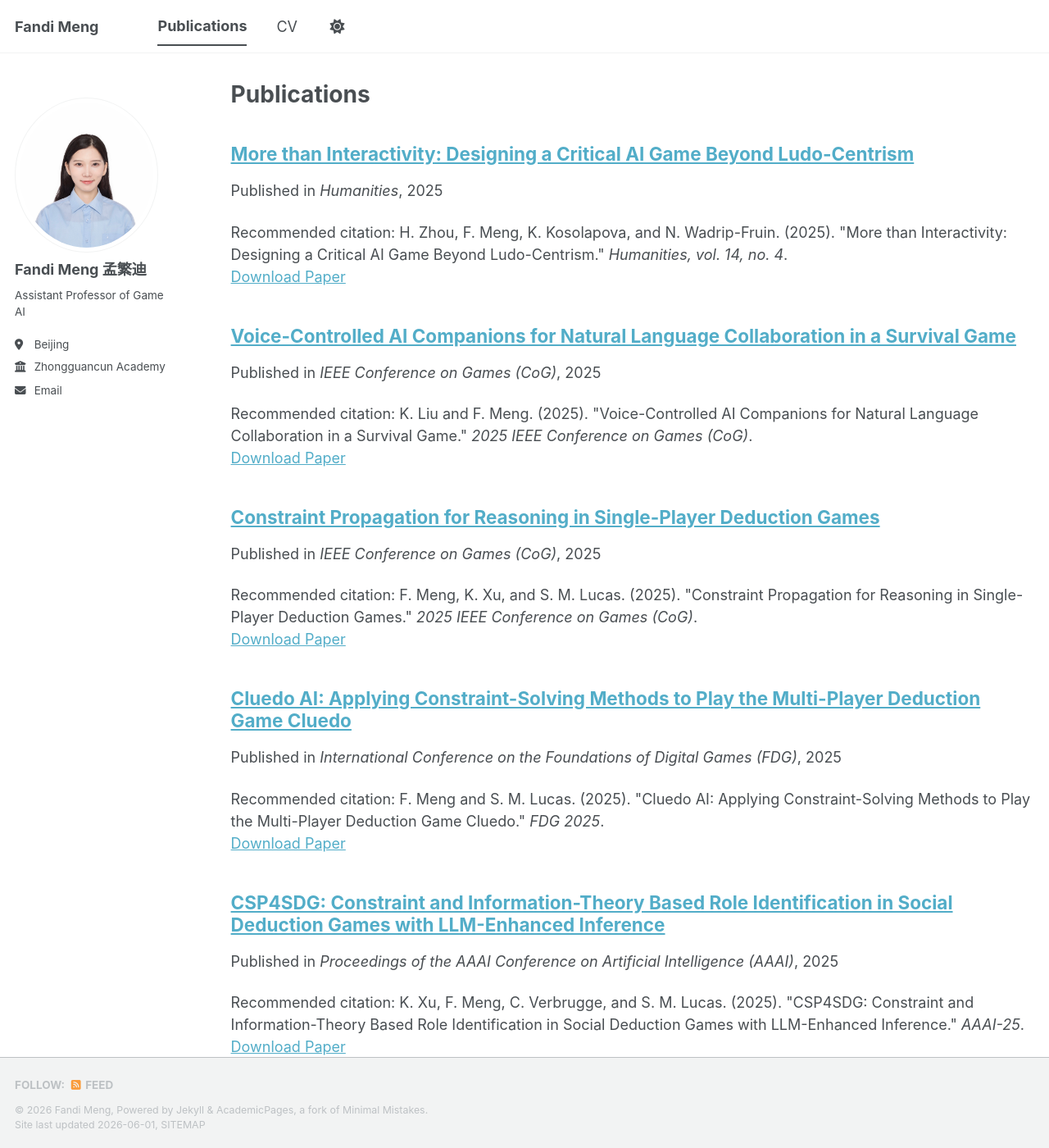
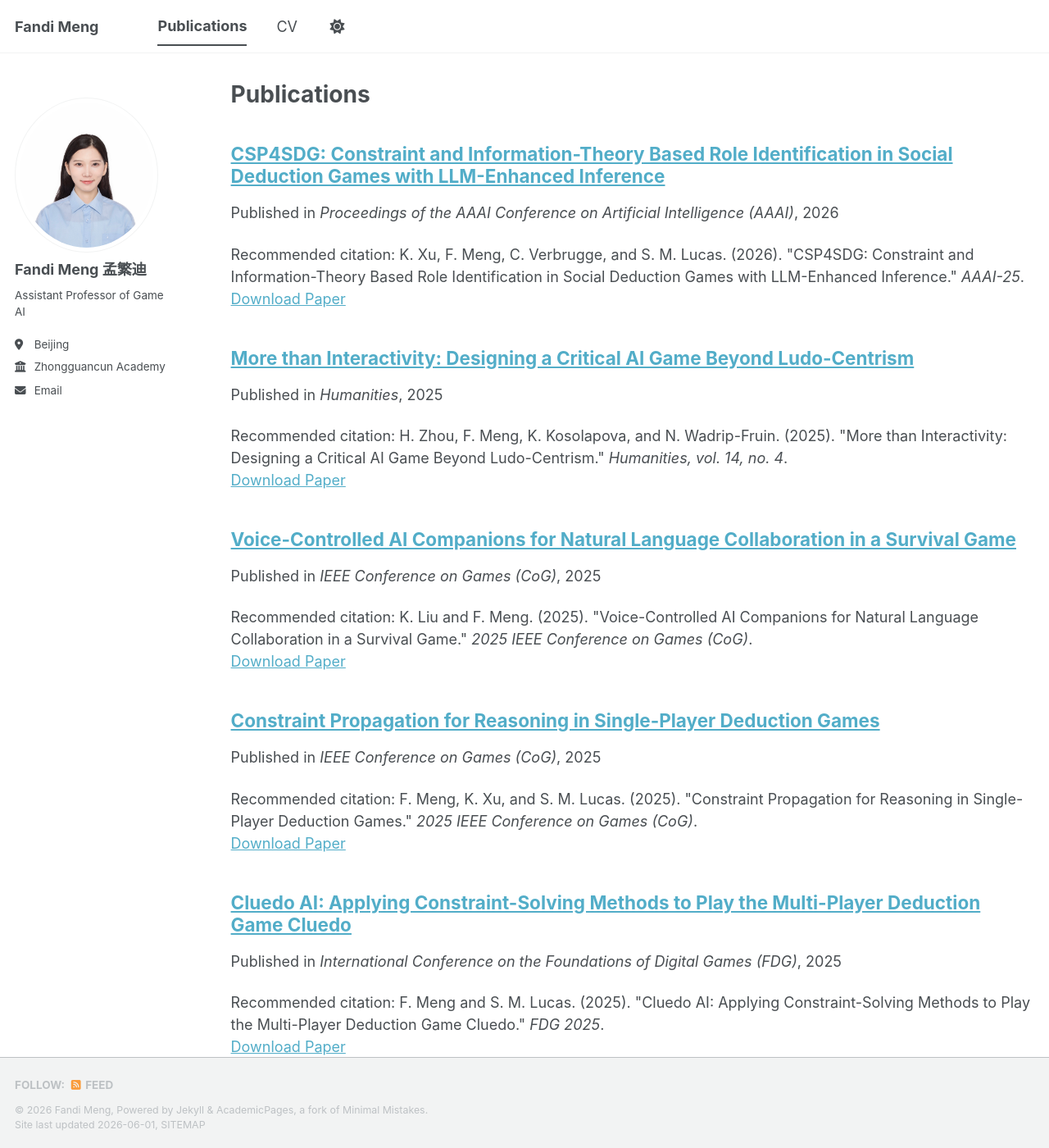
Before and after one commit to fandi-meng-qm/fandi-meng-qm.github.io, a Jekyll site: the page built from _pages/publications.md, in a window 1280 px wide and 1400 px high. Shown: the whole window at 82% size. Built offline with Jekyll 4.4.1, drawn with Linux system fonts in a browser that asks for light colours; a script bundle is joined from its source files by our own code; library files that are not in the unit come from our copies.

Commit message:
Update 2025-02-01-csp4sdg-aaai.md

```diff
--- a/_publications/2025-02-01-csp4sdg-aaai.md
+++ b/_publications/2025-02-01-csp4sdg-aaai.md
@@ -2,8 +2,8 @@
 title: "CSP4SDG: Constraint and Information-Theory Based Role Identification in Social Deduction Games with LLM-Enhanced Inference"
 collection: publications
 permalink: /publication/2025-csp4sdg-aaai
-date: 2025-02-01
+date: 2026-02-01
 venue: 'Proceedings of the AAAI Conference on Artificial Intelligence (AAAI)'
 paperurl: '#'
-citation: 'K. Xu, F. Meng, C. Verbrugge, and S. M. Lucas. (2025). &quot;CSP4SDG: Constraint and Information-Theory Based Role Identification in Social Deduction Games with LLM-Enhanced Inference.&quot; <i>AAAI-25</i>.'
+citation: 'K. Xu, F. Meng, C. Verbrugge, and S. M. Lucas. (2026). &quot;CSP4SDG: Constraint and Information-Theory Based Role Identification in Social Deduction Games with LLM-Enhanced Inference.&quot; <i>AAAI-25</i>.'
 ---
```
